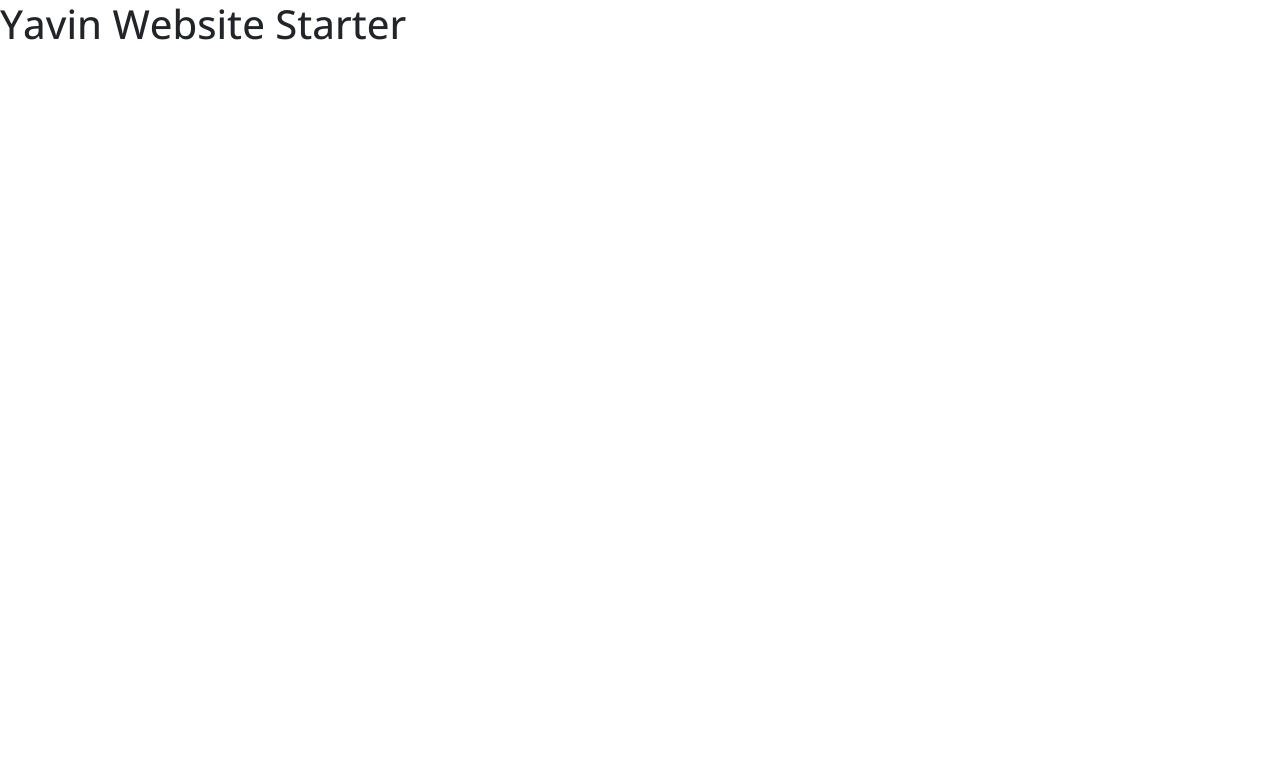
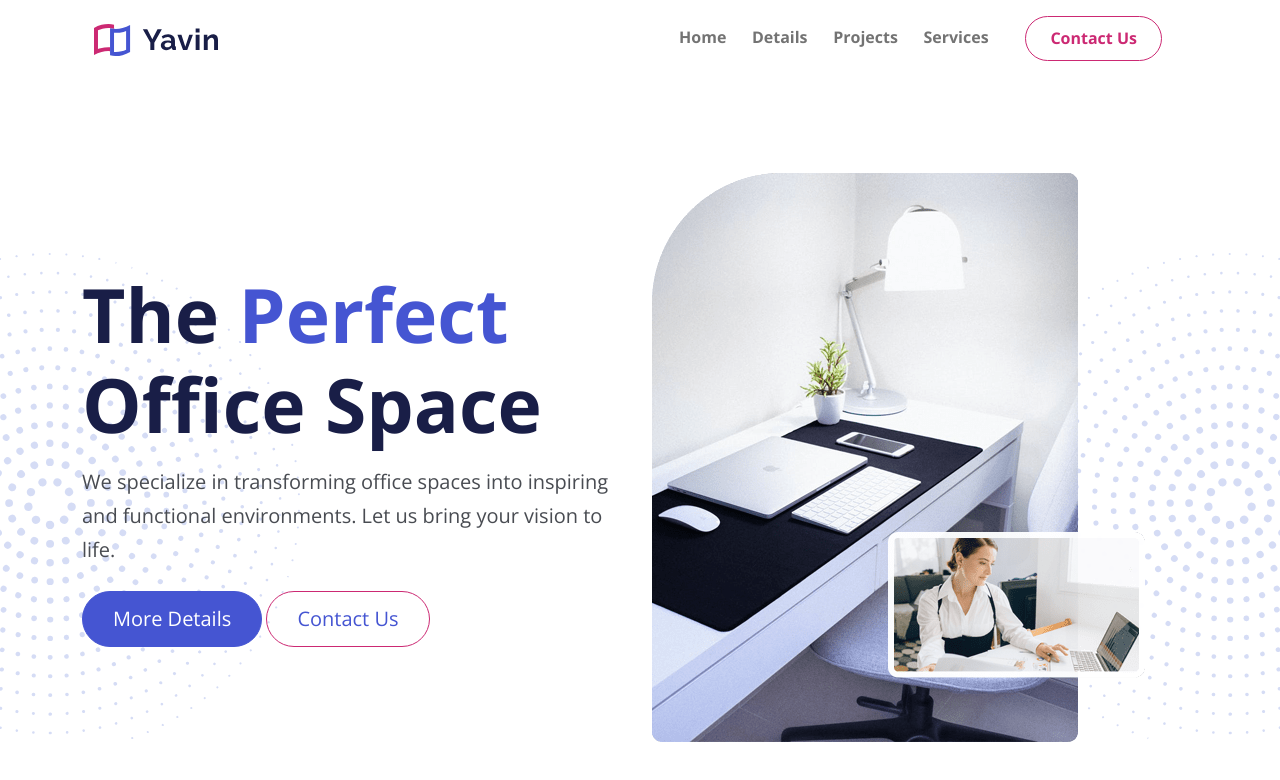
Before and after one commit to alziani/office-design-website, a website: page index.html in a window 1280 px wide. Drawn offline with nearby package versions, Linux system fonts and the light colour scheme; files that its build step writes are made by us from their sources.

Commit message:
navbar & hero section

```diff
--- a/index.html
+++ b/index.html
@@ -1,22 +1,99 @@
 <!DOCTYPE html>
 <html lang="en">
+
 <head>
   <meta charset="UTF-8" />
   <meta http-equiv="X-UA-Compatible" content="IE=edge" />
   <meta name="viewport" content="width=device-width, initial-scale=1.0" />
   <link rel="preconnect" href="https://fonts.googleapis.com">
   <link rel="preconnect" href="https://fonts.gstatic.com" crossorigin>
-    <link href="https://fonts.googleapis.com/css2?family=Open+Sans:wght@300;400;500;600;700&display=swap" rel="stylesheet">
+  <link href="https://fonts.googleapis.com/css2?family=Open+Sans:wght@300;400;500;600;700&display=swap"
+    rel="stylesheet">
   <link rel="stylesheet" href="css/font-awesome.css" />
   <link rel="stylesheet" href="css/bootstrap.css" />
   <link rel="stylesheet" href="css/styles.css" />
   <link rel="icon" href="images/favicon.png" />
   <title>Yavin Office Design</title>
 </head>
+
 <body>
-    <h1>Yavin Website Starter</h1>
+
+  <!-- Navbar -->
+
+  <div class="nar">
+    <i class="nar fa-solid fa-chevron-up text-light"></i>
+  </div>
+
+  <section>
+    <div class="container">
+      <nav class="navbar navbar-expand-lg sticky-top navbar-light ">
+        <div class="container-fluid">
+          <a class="navbar-brand" href="#"><img src="/images/logo.svg" width="124" alt=""></a>
+          <button class="navbar-toggler" type="button" data-bs-toggle="collapse" data-bs-target="#navbarNav"
+            aria-controls="navbarNav" aria-expanded="false" aria-label="Toggle navigation">
+            <span class="navbar-toggler-icon"></span>
+          </button>
+          <div class="collapse navbar-collapse " id="navbarNav">
+            <ul class="navbar-nav ms-auto">
+              <li class="nav-item">
+                <a class="nav-link " aria-current="page" href="#home">Home</a>
+              </li>
+              <li class="nav-item">
+                <a class="nav-link" href="#">Details</a>
+              </li>
+              <li class="nav-item">
+                <a class="nav-link" href="#">Projects</a>
+              </li>
+              <li class="nav-item">
+                <a class="nav-link ">Services</a>
+              </li>
+              <li class="nav-item">
+                <a class="nav-link btn btn-outline-secondary px-4 mx-4 " href="#contact">Contact Us</a>
+              </li>
+            </ul>
+
+          </div>
+        </div>
+      </nav>
+    </div>
+  </section>
+
+  <!-- Header -->
+  <header class="header mt-6 overflow-hidden position-relative ">
+    <img src="/images/decoration-star.svg" alt="" class="decoration-star position-absolute">
+    <img src="/images/decoration-star-2.svg" alt="" class="decoration-star-2 position-absolute">
+    <div class="container position-relative z-3">
+      <div class="row">
+        <div class="col-md-6 ">
+          <div class="mt-6">
+
+            <h1 class="xl-text">The <span class="text-primary">Perfect</span> Office Space</h1>
+            <p class="lead mb-4 ">We specialize in transforming office spaces into inspiring and functional
+              environments.
+              Let
+              us bring your
+              vision to life.</p>
+            <button class="btn btn-primary btn-lg"><a href="#inroduction" class="text-white text-decoration-none">More
+                Details</a></button>
+            <button class="btn btn-outline-secondary btn-lg"><a href="#contact" class="text-decoration-none">Contact
+                Us</a></button>
+          </div>
+        </div>
+
+        <div class="col-md-6">
+          <div class="image-container">
+            <img src="/images/header.png" alt="">
+          </div>
+        </div>
+      </div>
+    </div>
+  </header>
+
+
+
 
   <script src="js/bootstrap.bundle.min.js"></script>
   <script src="js/script.js"></script>
 </body>
+
 </html>
--- a/js/script.js
+++ b/js/script.js
@@ -0,0 +1,23 @@
+const navbar = document.querySelector(".navbar");
+const arrow = document.querySelector(".nar");
+
+
+function userScroll() {
+    window.addEventListener("scroll", () => {
+      if (window.scrollY > 70) {
+        navbar.classList.add("navbar-sticky");
+        arrow.classList.add("d-block");
+        arrow.classList.remove("d-none");
+    } else {
+        navbar.classList.remove("navbar-sticky");
+        arrow.classList.add("d-none");
+        arrow.classList.remove("d-block");
+
+      }
+    });
+  }
+
+  arrow.addEventListener("click", () => {
+    window.scrollTo({ top: 0, behavior: 'smooth' })
+  });
+  document.addEventListener("DOMContentLoaded", userScroll);
--- a/scss/bootstrap.scss
+++ b/scss/bootstrap.scss
@@ -1,4 +1,59 @@
 // Font
 $font-family-sans-serif: 'Open Sans', sans-serif;
 
+// Colors
+$primary: #4555d2;
+$secondary: #cc2973;
+$dark: #191e47;
+$light: #f9fafe;
+$body-color: #494c52;
+$headings-color: $dark;
+
+// Navbar
+$navbar-nav-link-padding-x: 0.8rem;
+$navbar-padding-y: 1rem;
+$nav-link-font-weight: 700;
+
+// Spacing
+$spacer: 1rem !default;
+$spacers: (
+    0: 0,
+    1: $spacer * 0.25,
+    2: $spacer * 0.5,
+    3: $spacer,
+    4: $spacer * 1.5,
+    5: $spacer * 3,
+    6: $spacer * 6,
+    7: $spacer * 8,
+    8: $spacer * 12,
+    ) !default;
+
+$headings-margin-bottom: $spacer * 1 !default;
+$line-height-base: 1.7;
+$headings-font-weight: bold;
+
+// Buttons
+$button-radius: 50px;
+$button-padding-x: 30px;
+$button-padding-y: 10px;
+
+$btn-border-radius: $button-radius;
+$btn-border-radius-sm: $button-radius;
+$btn-border-radius-lg: $button-radius;
+$btn-padding-y: $button-padding-y;
+$btn-padding-y-lg: $button-padding-y;
+$btn-padding-y-sm: $button-padding-y;
+$btn-padding-x: $button-padding-x;
+$btn-padding-x-lg: $button-padding-x;
+$btn-padding-x-sm: $button-padding-x;
+$navbar-toggler-border-radius: 5px;
+
+// Inputs
+$input-radius: 30px;
+$input-btn-padding-y: 0.7rem;
+$input-btn-padding-x: 1rem;
+$input-border-radius: $input-radius;
+$input-border-radius-sm: $input-radius;
+$input-border-radius-lg: $input-radius;
+
 @import '../node_modules/bootstrap/scss/bootstrap';
--- a/scss/styles.scss
+++ b/scss/styles.scss
@@ -0,0 +1,91 @@
+.nar {
+    display: flex;
+    align-items: center;
+    justify-content: center;
+    position: fixed;
+    width: 50px;
+    height: 50px;
+    border-radius: 50%;
+    background-color: var(--bs-dark);
+    bottom: 10px;
+    right: 10px;
+    cursor: pointer;
+    z-index: 10;
+}
+
+.btn-outline-secondary {
+    color: var(--bs-secondary);
+}
+
+.btn-outline-secondary {
+    &:hover {
+        color: #fff;
+    }
+}
+
+.header .decoration-star {
+    top: 80px;
+    left: -200px;
+    width: 500px;
+    opacity: 0.7;
+}
+
+.header .decoration-star-2 {
+    top: 80px;
+    right: -200px;
+    width: 500px;
+    opacity: 0.7;
+}
+
+.xl-text {
+    font-size: 75px;
+}
+
+@media (max-width: 992px) {
+    .xl-text {
+        font-size: 50px;
+    }
+
+    .navbar {
+        .btn-outline-secondary {
+            margin-top: 20px;
+        }
+    }
+
+    .header {
+        margin-top: 0px !important;
+        text-align: center;
+    }
+
+    .header .decoration-star {
+
+        left: -100px;
+        width: 250px;
+
+    }
+
+    .header .decoration-star-2 {
+
+        right: -100px;
+        width: 250px;
+
+    }
+
+    .header .image-container {
+        margin-top: 30px;
+    }
+
+}
+
+@media (max-width: 575px) {
+    .land {
+        align-items: center;
+
+    }
+}
+
+.navbar-sticky {
+    background: #fff;
+    opacity: 0.9;
+    box-shadow: 0 0 10 rgba(0, 0, 0, 0.5);
+}
```
Also changed, not shown: images/decoration-star-2.svg (added). Lines whose indentation alone changed are shown as unchanged.
